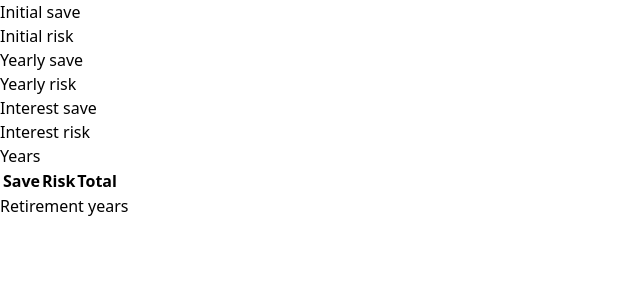
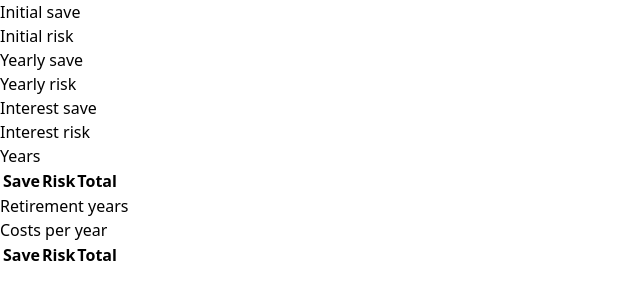
Before and after one commit to gossie/finance-calculator, a React (Vite) app: page / in a window 1280 px wide. Shown: the top 300 px of the page, without its empty margins (0-640 px from the left). Built offline with nearby package versions, Linux system fonts and the light colour scheme.

Commit message:
retirement

```diff
--- a/src/App.tsx
+++ b/src/App.tsx
@@ -10,6 +10,12 @@ function App() {
     const [interestRisk, setInterestRisk] = useState(0);
     const [years, setYears] = useState(0);
     const [retirementYears, setRetirementYears] = useState(0);
+    const [costsPerYear, setCostsPerYear] = useState(0);
+
+    const formatter = new Intl.NumberFormat('de-DE', {
+        style: 'currency',
+        currency: 'EUR',
+    })
 
     const yearlySavings: Array<JSX.Element> = [];
     let save = initialFortuneSave;
@@ -21,12 +27,20 @@ function App() {
         risk *= (1 + interestRisk / 100);
         risk += yearlyFortuneRisk;
 
-        yearlySavings.push(<tr key={i}><td>Year {i + 1}</td><td>{Math.round(save * 100) / 100} €</td><td>{Math.round(risk * 100) / 100} €</td><td>{Math.round((save + risk) * 100) / 100} €</td></tr>)
+        yearlySavings.push(<tr key={i}><td>Year {i + 1}</td><td>{formatter.format(Math.round(save * 100) / 100)}</td><td>{formatter.format(Math.round(risk * 100) / 100)}</td><td>{formatter.format(Math.round((save + risk) * 100) / 100)}</td></tr>);
     }
 
     const yearlySpendings: Array<JSX.Element> = [];
     for (let i=0; i<retirementYears; i++) {
-        yearlySpendings.push(<tr key={i}></tr>)
+        const saveFactor = save / (save + risk);
+
+        save -= saveFactor * costsPerYear;
+        risk -= (1 - saveFactor) * costsPerYear;
+
+        save *= (1 + interestSave / 100)
+        risk *= (1 + interestRisk / 100);
+
+        yearlySpendings.push(<tr key={i}><td>Year {i + 1}</td><td>{formatter.format(Math.round(save * 100) / 100)}</td><td>{formatter.format(Math.round(risk * 100) / 100)}</td><td>{formatter.format(Math.round((save + risk) * 100) / 100)}</td></tr>);
     }
 
     return (
@@ -50,14 +64,29 @@ function App() {
                             <th>Total</th>
                         </tr>
                     </thead>
-                    {yearlySavings}
+                    <tbody>
+                        {yearlySavings}
+                    </tbody>
                 </table>
             </div>
             <div>
                 <FinanceInput id='retirement-years' label='Retirement years' value={retirementYears} onChange={setRetirementYears} />
+                <FinanceInput id='costs-per-year' label='Costs per year' value={costsPerYear} onChange={setCostsPerYear} />
             </div>
             <div>
-
+                <table>
+                    <thead>
+                        <tr>
+                            <th />
+                            <th>Save</th>
+                            <th>Risk</th>
+                            <th>Total</th>
+                        </tr>
+                    </thead>
+                    <tbody>
+                        {yearlySpendings}
+                    </tbody>
+                </table>
             </div>
         </div>
     )
```
